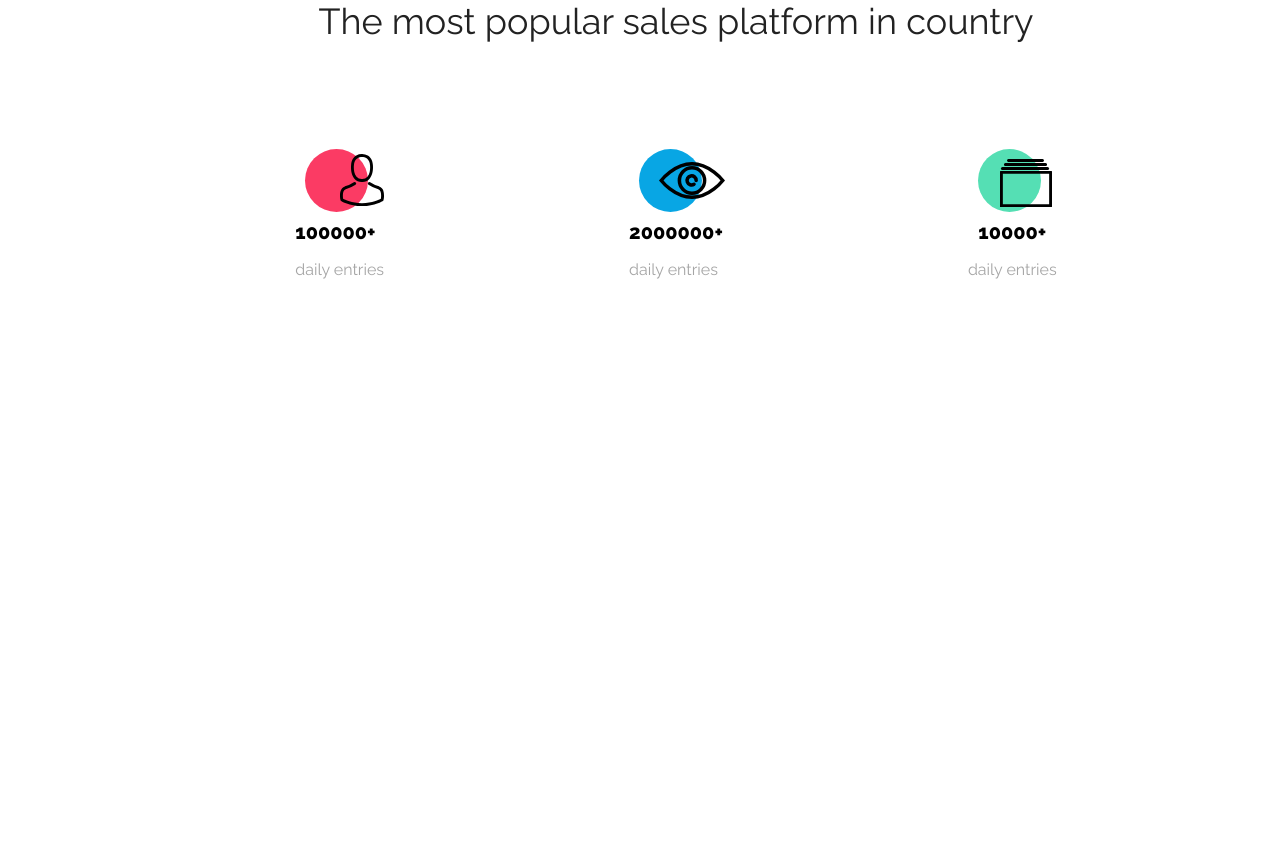
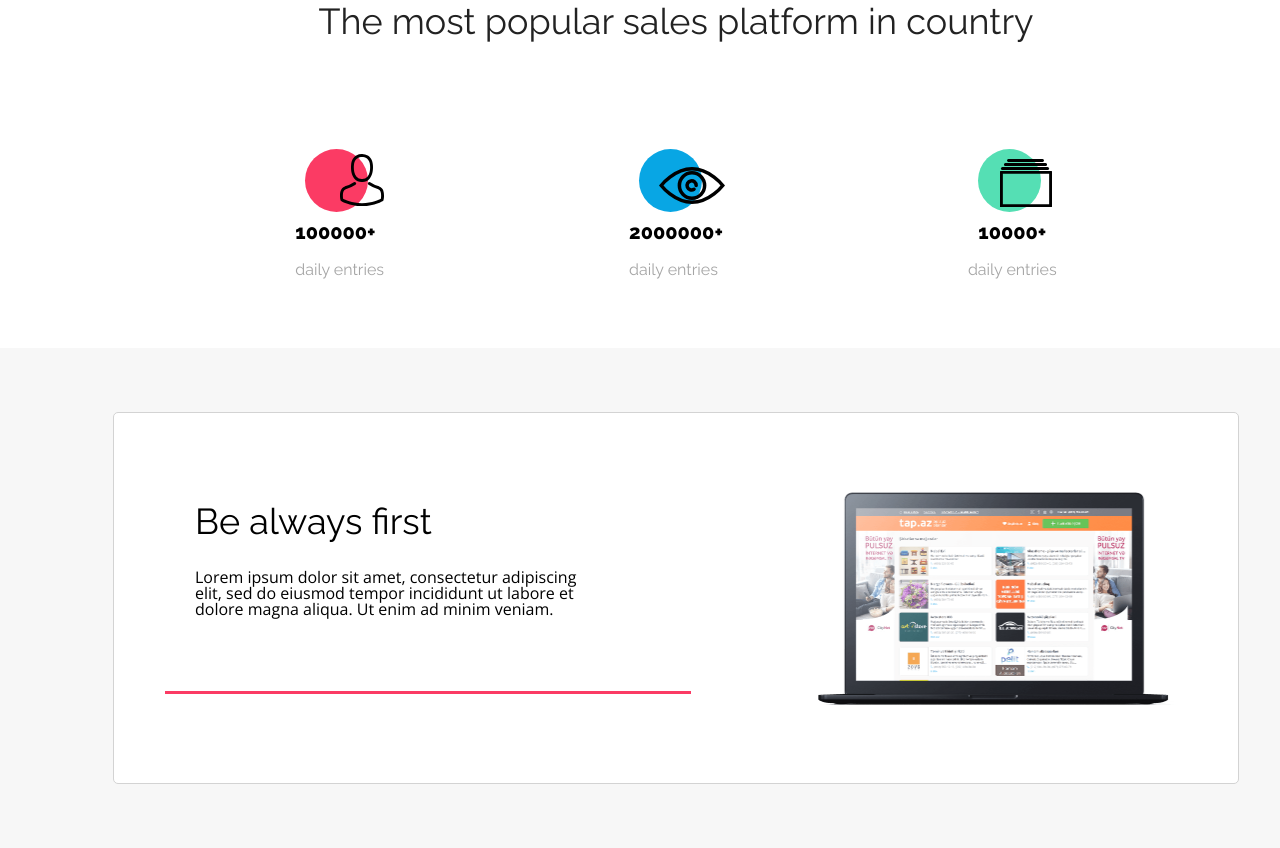
Before and after one commit to ogi009/warszatatHTMLCSS, a plain HTML site: page index.html in a window 1280 px wide. Shown: the part 910-1758 px from the top of the page. Before the commit the page ends 1208 px from the top, so only its background shows below. Drawn offline with nearby package versions, Linux system fonts and the light colour scheme.

Commit message:
warsztat update

```diff
--- a/css/style.css
+++ b/css/style.css
@@ -16,6 +16,7 @@ header {
 .container {
     margin: 0 auto;
     width: 1352px;
+    box-sizing: border-box;
 }
 .container__menu {
     margin: 0 auto;
@@ -72,6 +73,7 @@ header {
     display: flex;
     align-items: center;
     flex-direction: column;
+
 }
 .section__open__background {
     width: 1352px;
@@ -107,6 +109,7 @@ header {
 .section__statistic__box {
     display: flex;
     justify-content: center;
+    margin-bottom: 50px;
 }
 .box1 {
     margin-right: 245px;
@@ -132,7 +135,7 @@ header {
     left: 30px;
     top: 3px;
     margin-bottom:20px;
-    padding-top: 20px;
+    padding-top: 25px;
 }
 .logo3 {
     position: absolute;
@@ -184,3 +187,45 @@ header {
 .box__text3 {
     text-align: center;
 }
+.section__benefits {
+    display: flex;
+    justify-content: center;
+    align-items: center;
+    height:500px;
+    background-color: #F7F7F7;
+
+}
+.benefit__photo {
+    height: 219px;
+    width: 386px;
+}
+.container__benefits {
+    background-color: white;
+    height: 370px;
+    width: 1124px;
+    border: 1px solid lightgrey;
+    border-radius: 5px;
+    display: flex;
+    justify-content: center;
+    align-items: center;
+}
+.benefits_title {
+    font-family: 'Raleway', sans-serif;
+    font-size: 36px;
+    color: #000000;
+    padding-bottom: 30px;
+    padding-left: 30px;
+}
+.benefit__text {
+    font-family: "Open Sans";
+    font-size: 16px;
+    color: #000000;
+    padding-left: 30px;
+}
+.benefit__box {
+    height: 188px;
+    width: 416px;
+    margin-right: 110px;
+    padding-right: 110px;
+    border-bottom: 3px solid #FB3B64;
+}
--- a/index.html
+++ b/index.html
@@ -28,7 +28,6 @@
         <p class="section__open__text">Open shop on our platform and increase your sales</p>
         <a href="#" class="section__open__link">Open your shop</a>
         <img class="section__open__background" src="assets/Background.png">
-
     </div>
 </section>
 <section class="container section__statistic">
@@ -51,6 +50,16 @@
         </div>
     </div>
 </section>
+<section class="container section__benefits">
+    <div class="container__benefits">
+        <div class="benefit__box">
+            <h2 class="benefits_title">Be always first</h2>
+            <p class="benefit__text benefit__text1">Lorem ipsum dolor sit amet, consectetur adipiscing elit, sed do eiusmod tempor incididunt ut labore et dolore magna aliqua. Ut enim ad minim veniam.</p>
+        </div>
+        <img class="benefit__photo benefit__photo1" src="assets/Macbook.png">
+    </div>
+
+</section>
 
 </body>
 </html>
```
